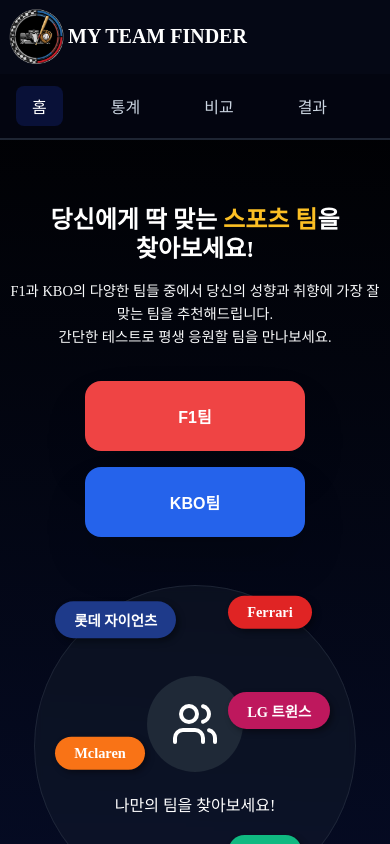
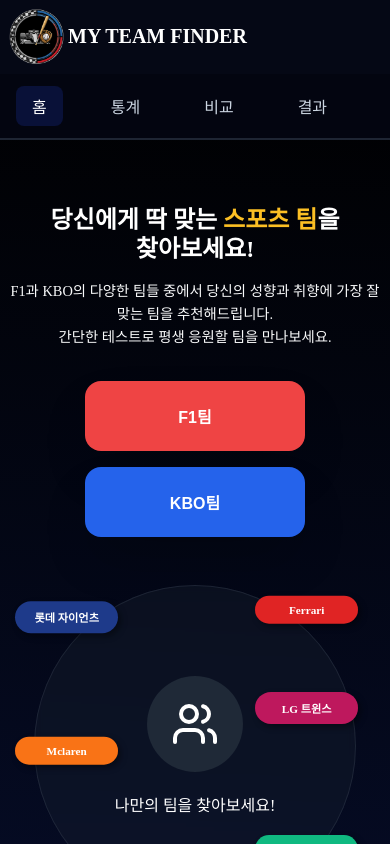
Before and after one commit to SportsTeamRecommend/FrontEnd, a React (Vite) app: page / in a window 390 px wide. Shown: the top 844 px of the page. Built offline with nearby package versions, Linux system fonts and the light colour scheme; no server answers.

Commit message:
hotfix : 반응형 디자인 오류 수정

```diff
--- a/src/components/home/HoverTeamName.jsx
+++ b/src/components/home/HoverTeamName.jsx
@@ -53,12 +53,15 @@
   /* delayClass prop으로 딜레이 결정 */
   ${({ $delay }) => delayStyles[$delay] || ''}
 
-  @media (max-width: 767px) {
-    left: ${({ $xy }) =>
-      `max(20px, min(${$xy.x}px, calc(70vw - 80px)))`} !important;
+  @media (max-width: 740px) {
+    left: ${({ $xy }) => {
+      const x = $xy.x < 0 ? -20 : 220;
+      return `${x}px`;
+    }};
     transform: translateX(0); /* 중심정렬 제거 */
-    max-width: 85%;
+    width: 65px;
     white-space: normal;
+    font-size: 0.7rem;
   }
 `;
 
--- a/src/components/statistics/GradeCard2.jsx
+++ b/src/components/statistics/GradeCard2.jsx
@@ -55,7 +55,7 @@
   font-weight: 700;
 
   @media (max-width: ${breakpoints.mobile}) {
-    font-size: 22px;
+    font-size: 18px;
   }
 `;
 
@@ -91,7 +91,7 @@
   overflow: hidden;
 
   @media (max-width: ${breakpoints.mobile}) {
-    font-size: 18px;
+    font-size: 14px;
   }
 `;
 
--- a/src/pages/Statistics.styles.js
+++ b/src/pages/Statistics.styles.js
@@ -103,10 +103,9 @@
   display: flex;
   flex-direction: column;
   width: 90%;
-  max-width: 380px;
   text-align: center;
 
   @media (max-width: ${breakpoints.mobile}) {
-    width: 100%;
+    width: 90%;
   }
 `;
```
